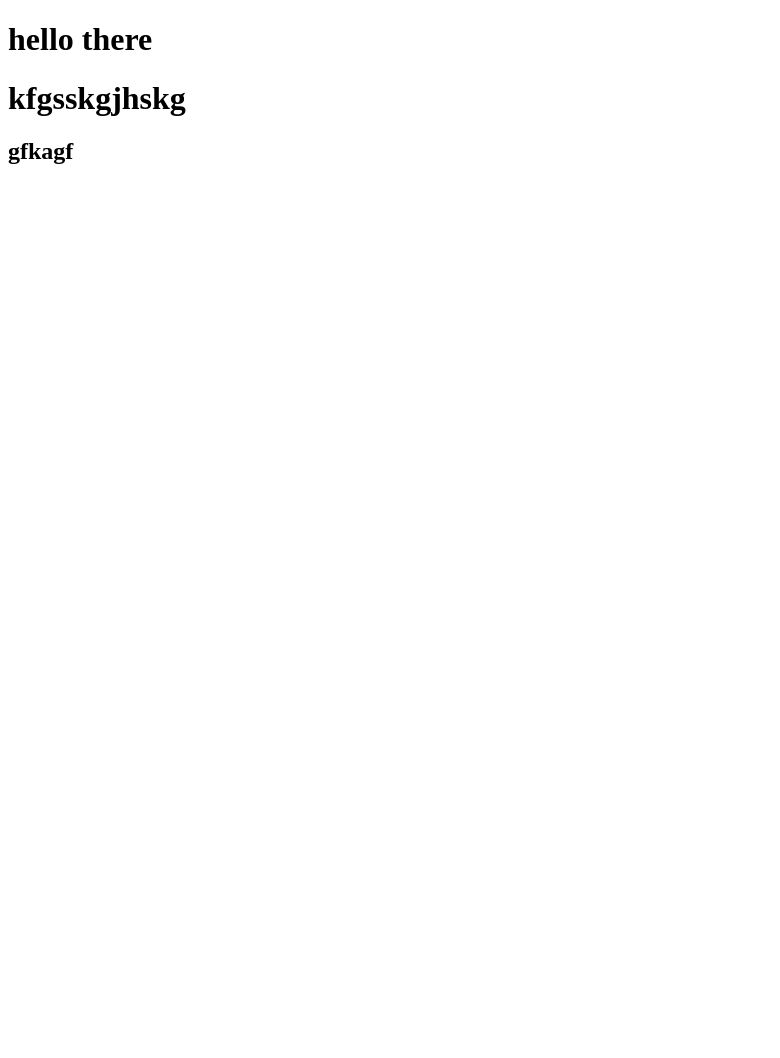
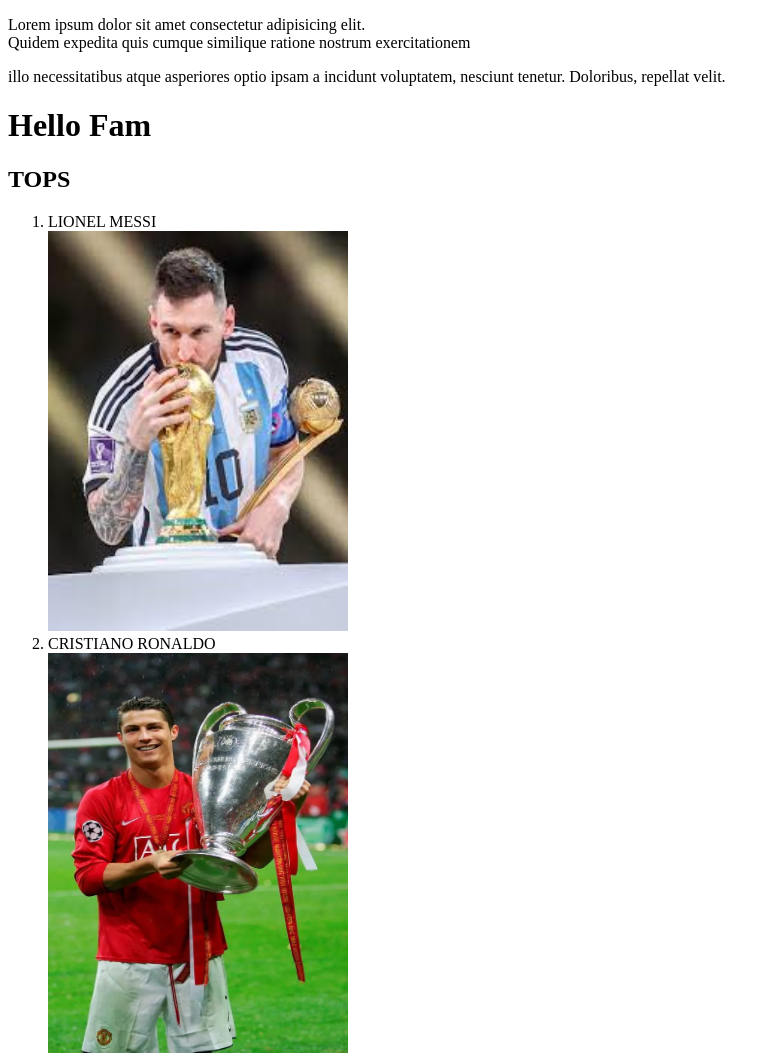
Before and after one commit to muhammadtt/boss, a plain HTML site: page index.html in a window 1280 px wide. Shown: the top 1058 px of the page, without its empty margins (0-780 px from the left). Before the commit the page ends 800 px from the top, so only its background shows below. Drawn offline with Linux system fonts and the light colour scheme.

Commit message:
sdfghjkl

```diff
--- a/index.html
+++ b/index.html
@@ -5,9 +5,22 @@
     <meta name="viewport" content="width=device-width, initial-scale=1.0">
     <title>kpr</title>
 </head>
+ <p> Lorem ipsum dolor sit amet consectetur adipisicing elit.<br> Quidem expedita quis cumque similique ratione nostrum exercitationem</p> illo necessitatibus atque asperiores optio ipsam a incidunt voluptatem, nesciunt tenetur. Doloribus, repellat velit.</p>
 <body>
-    <h1>hello there</h1>
-    <h1>kfgsskgjhskg</h1>
-    <h2>gfkagf</h2>
+    <h1>Hello Fam</h1>
 </body>
 </html>
+
+<h2>TOPS</h2>
+<ol>
+    <li>LIONEL MESSI</li>
+    <img src="messi.jfif" height="400" width="300">
+    <li>CRISTIANO RONALDO</li>
+    <img src="ronaldo.webp" height="400" width="300" >
+    <li>NEYMAR JR</li>
+    <img src="NEYMAR.jfif" height="400" width="300">
+    <li>LECLERC</li>
+    <img src="LECL.jfif" height="400" width="300" >
+</ol>
+<a href="https://www.google.co.in/" target="_blank">visit google</a><br>
+<a href="https://www.youtube.com/" target="_self">about page</a>
```
Also changed, not shown: LECL.jfif (added), NEYMAR.jfif (added), messi.jfif (added), ronaldo.webp (added).
